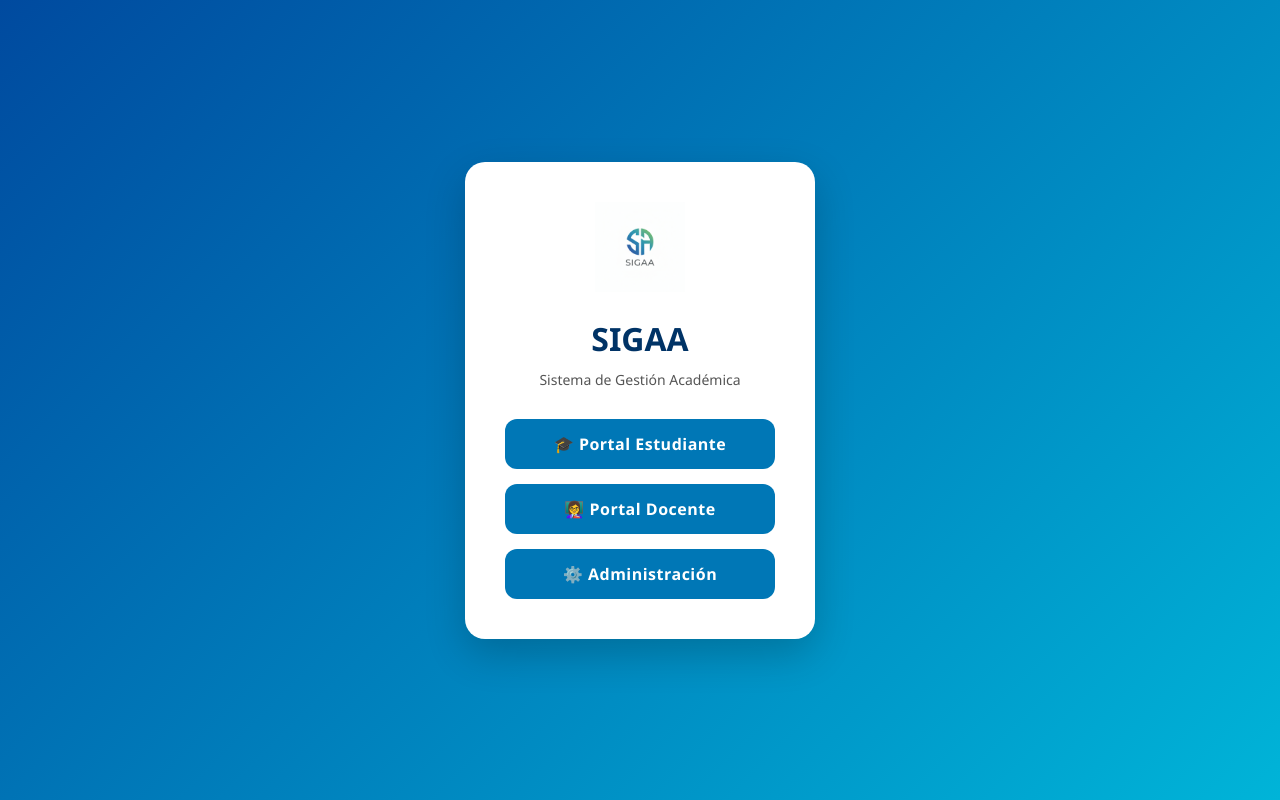
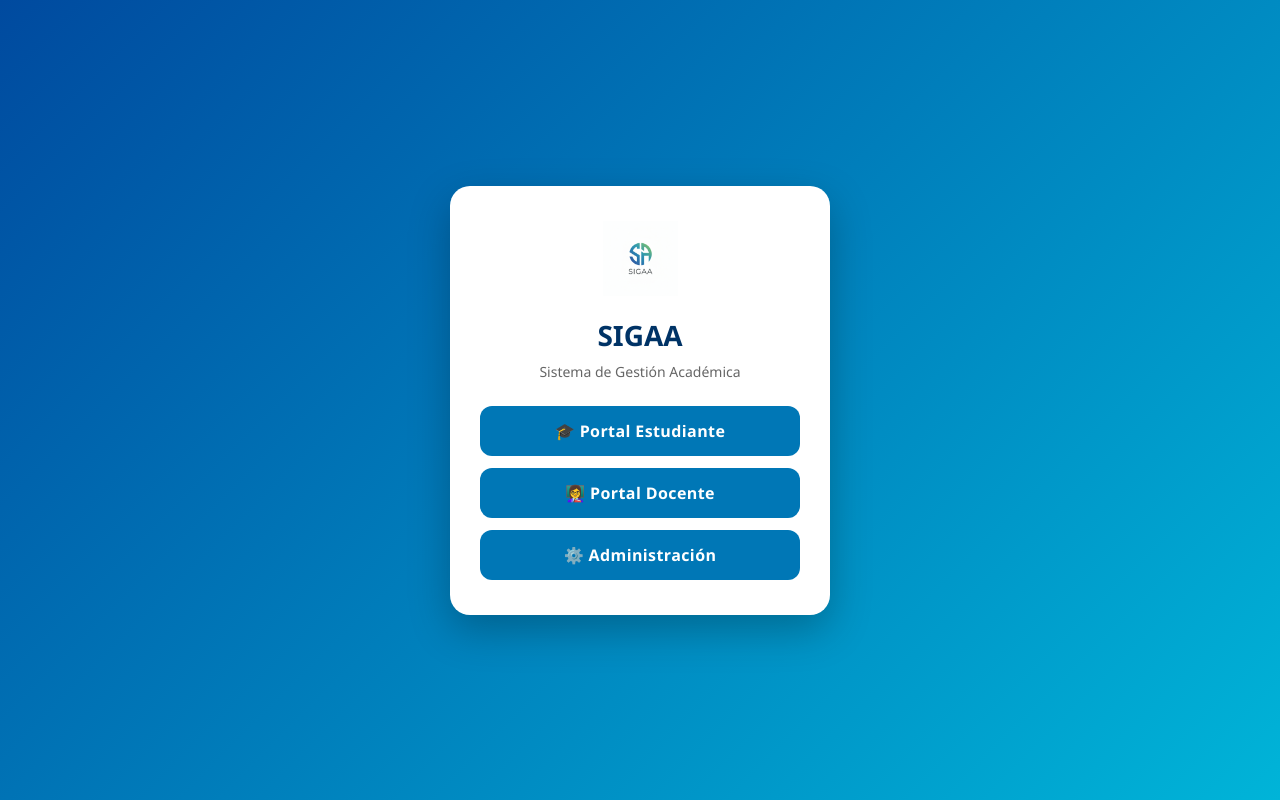
Before and after one commit to framncita/SIGAA, a Python web app: template templates/index.html in a window 1280 px wide. Run offline with Jinja, Linux system fonts and the light colour scheme; the template is opened without the code that fills it, so the values that code supplies are empty.

Commit message:
cambio de diseño

```diff
--- a/static/css/diseño.css
+++ b/static/css/diseño.css
@@ -7,45 +7,86 @@
 
 body {
   background: linear-gradient(135deg, #004a9f, #00b4d8);
-  height: 100vh;
+  min-height: 100vh;
   display: flex;
   justify-content: center;
   align-items: center;
 }
 
+/* Contenedor general */
 .contenedor {
   background: white;
-  padding: 40px;
+  padding: 35px 30px;
   border-radius: 20px;
   text-align: center;
-  box-shadow: 0 15px 40px rgba(0,0,0,0.2);
-  width: 350px;
+  box-shadow: 0 15px 40px rgba(0,0,0,0.25);
+  width: 380px;
   animation: fadeIn 0.8s ease-in-out;
 }
 
+/* Logo */
 .logo {
-  width: 90px;
-  max-width: 100%;
-  margin-bottom: 20px;
+  width: 75px;
+  margin-bottom: 15px;
 }
 
-
+/* Título */
 h1 {
   color: #003366;
-  font-size: 32px;
-  margin-bottom: 10px;
+  font-size: 28px;
+  margin-bottom: 8px;
+  font-weight: bold;
 }
 
+/* Subtítulo */
 .subtitulo {
-  color: #555;
+  color: #666;
   font-size: 14px;
-  margin-bottom: 30px;
+  margin-bottom: 25px;
 }
 
+/* Selector */
+select {
+  width: 100%;
+  padding: 10px;
+  border-radius: 10px;
+  border: 1px solid #ccc;
+  margin-bottom: 15px;
+  font-size: 15px;
+}
+
+/* Nombre destacado */
+.nombre-estudiante {
+  font-size: 22px;
+  font-weight: bold;
+  color: #003366;
+  margin: 15px 0;
+}
+
+/* Menú de opciones */
+.menu {
+  display: flex;
+  flex-direction: column;
+  gap: 10px;
+  text-align: left;
+  margin: 15px 0;
+}
+
+.menu-item {
+  font-size: 18px;
+  display: flex;
+  align-items: center;
+  gap: 10px;
+  color: #003366;
+  font-weight: 600;
+}
+
+/* Botones */
 .botones {
   display: flex;
   flex-direction: column;
-  gap: 15px;
+  gap: 12px;
+  margin-top: 20px;
 }
 
 .btn {
@@ -57,7 +98,9 @@ h1 {
   font-size: 16px;
   transition: all 0.3s ease;
   font-weight: bold;
-  letter-spacing: 0.5px;
+  letter-spacing: 0.4px;
+  border: none;
+  cursor: pointer;
 }
 
 .btn:hover {
@@ -65,7 +108,17 @@ h1 {
   transform: scale(1.05);
 }
 
-/* Animación suave */
+/* Botón secundario */
+.btn-secundario {
+  background: #adb5bd;
+  color: #003366;
+}
+
+.btn-secundario:hover {
+  background: #868e96;
+}
+
+/* Animación */
 @keyframes fadeIn {
   from {
     opacity: 0;
```
